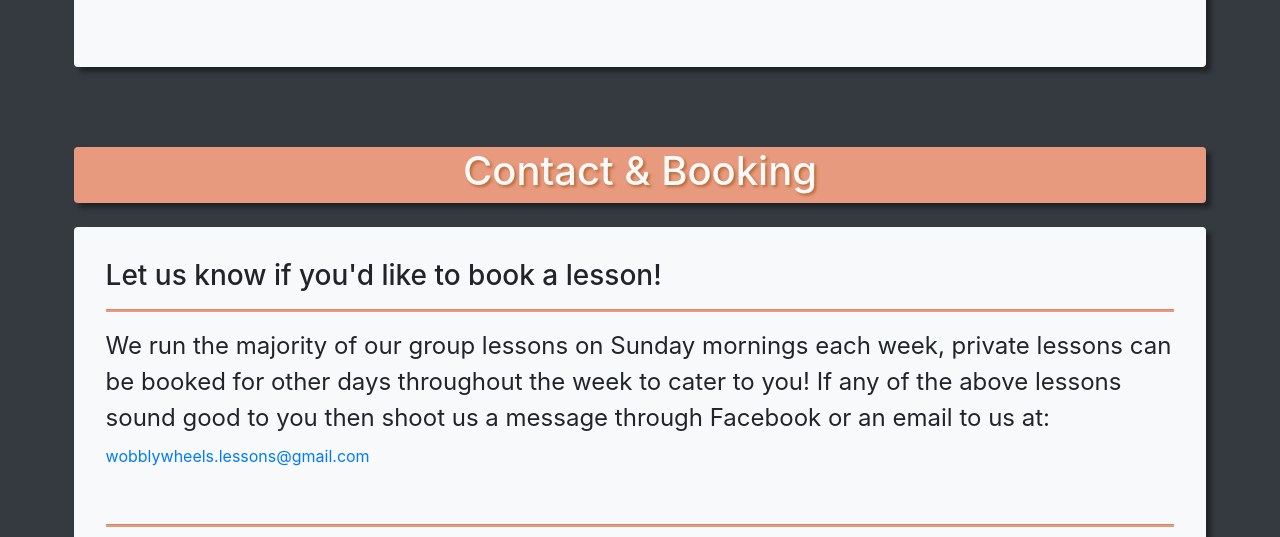
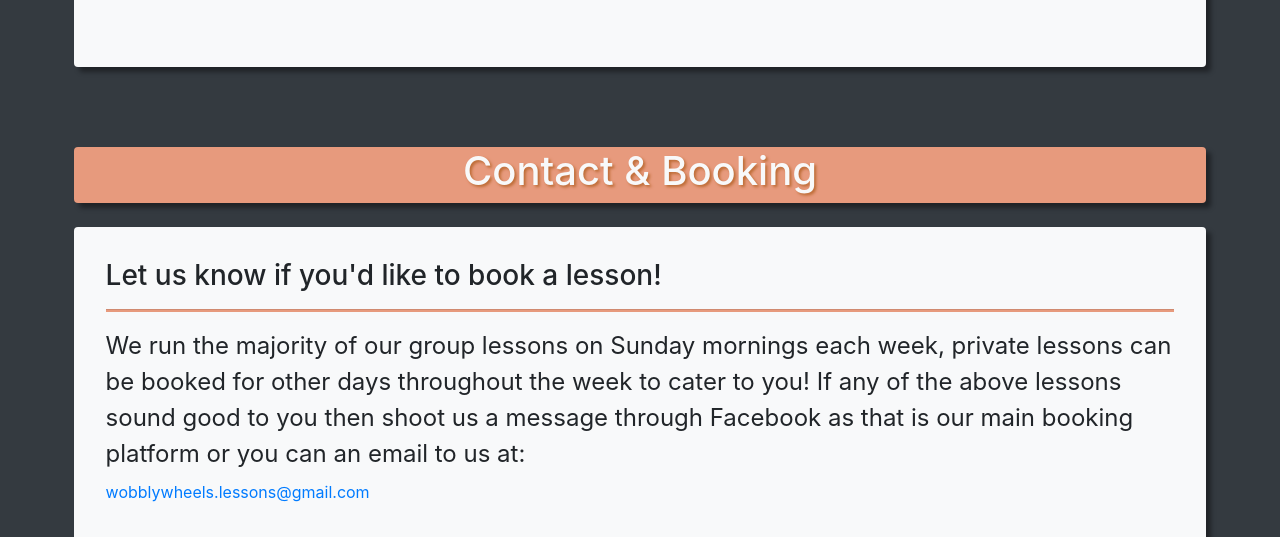
Before and after one commit to OliverRegan/Wobbly-Wheels, a plain HTML site: page index.html in a window 1280 px wide. Shown: the part 4520-5057 px from the top of the page. Drawn offline with nearby package versions, Linux system fonts and the light colour scheme.

Commit message:
Change booking preference to facebook

```diff
--- a/index.html
+++ b/index.html
@@ -444,7 +444,8 @@
                 <p class="text-bigger">We run the majority of our group lessons on Sunday mornings each week, private
                     lessons
                     can be booked for other days throughout the week to cater to you! If any of the above lessons sound
-                    good to you then shoot us a message through Facebook or an email to us at:
+                    good to you then shoot us a message through Facebook as that is our main booking platform or you can
+                    an email to us at:
                     <br>
                     <a id="contact-email"
                         href="mailto:Wobblywheels.lessons@gmail.com">wobblywheels.lessons@gmail.com</a>
```
